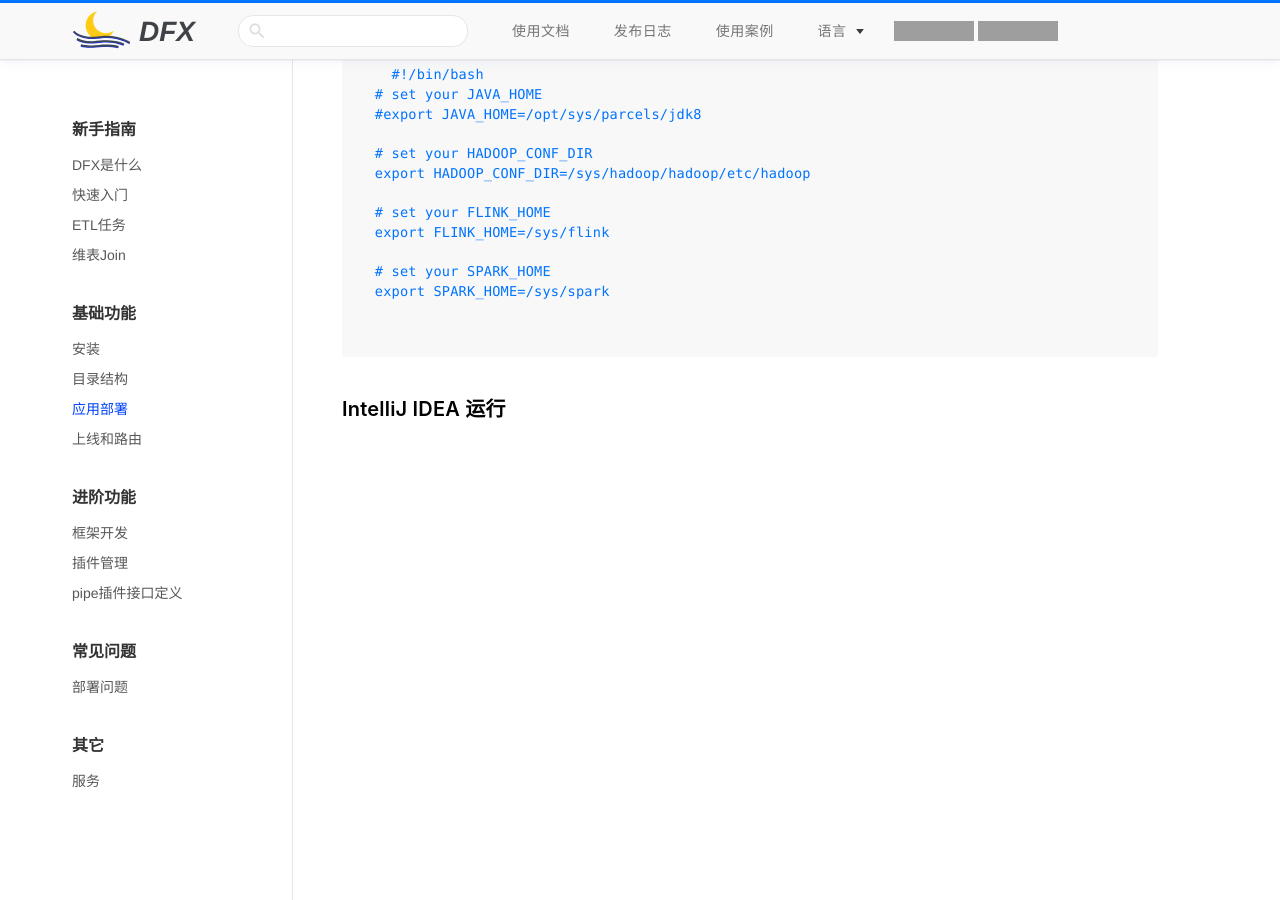
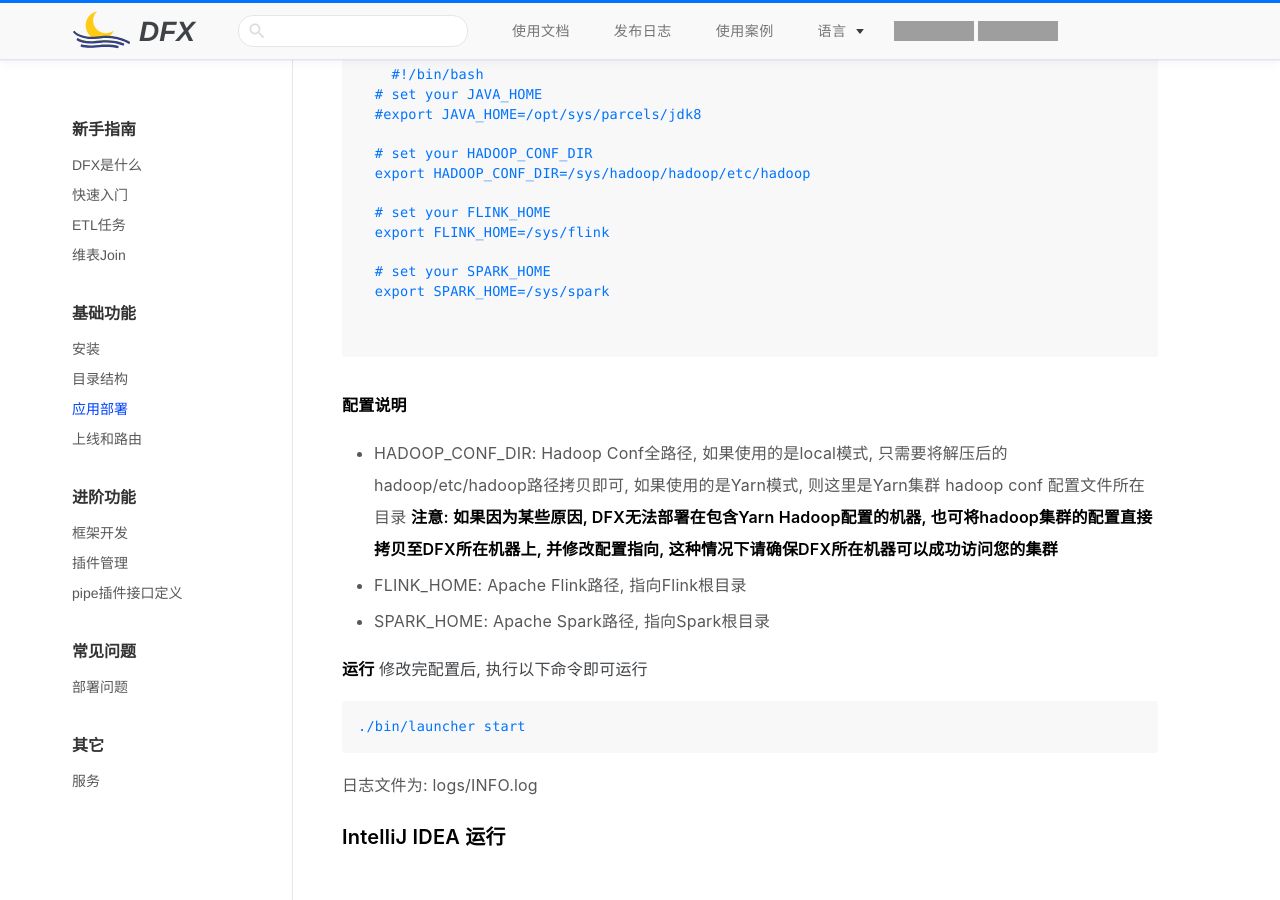
Before and after one commit to eklowlabs/eklowlabs.github.io, a Jekyll site: the page open_flow/bigdata/dfx/core_pages/language/zh-cn/docs/basics/deployment.html, which Jekyll copies as it is, in a window 1280 px wide and 900 px high, scrolled down 2134 px. Built offline with Jekyll 4.4.1, drawn with Linux system fonts in a browser that asks for light colours; grey boxes are pictures that could not be loaded.

Commit message:
Success Build EklowLabs Home

```diff
--- a/open_flow/bigdata/dfx/core_pages/language/zh-cn/docs/basics/deployment.html
+++ b/open_flow/bigdata/dfx/core_pages/language/zh-cn/docs/basics/deployment.html
@@ -180,8 +180,26 @@
                     </table>
                 </figure>
             </p>
-
-
+            <p><strong>配置说明</strong></p>
+            <ul>
+                <li>HADOOP_CONF_DIR: Hadoop Conf全路径, 如果使用的是local模式, 只需要将解压后的hadoop/etc/hadoop路径拷贝即可, 如果使用的是Yarn模式, 则这里是Yarn集群 hadoop conf 配置文件所在目录
+                    <strong>注意: 如果因为某些原因, DFX无法部署在包含Yarn Hadoop配置的机器, 也可将hadoop集群的配置直接拷贝至DFX所在机器上, 并修改配置指向, 这种情况下请确保DFX所在机器可以成功访问您的集群</strong>
+                </li>
+                <li>FLINK_HOME: Apache Flink路径, 指向Flink根目录</li>
+                <li>SPARK_HOME: Apache Spark路径, 指向Spark根目录</li>
+            </ul>
+            <p><strong>运行</strong> 修改完配置后, 执行以下命令即可运行</p>
+            <p>
+                <figure class="highlight sql">
+                    <table>
+                        <tr>
+                            <td class="code">
+                                <pre><span class="string">./bin/launcher start</span></pre>
+                            </td>
+                        </tr>
+                    </table>
+                </figure>日志文件为: logs/INFO.log
+            </p>
 
 
             <h3>IntelliJ IDEA 运行</h3>
```
